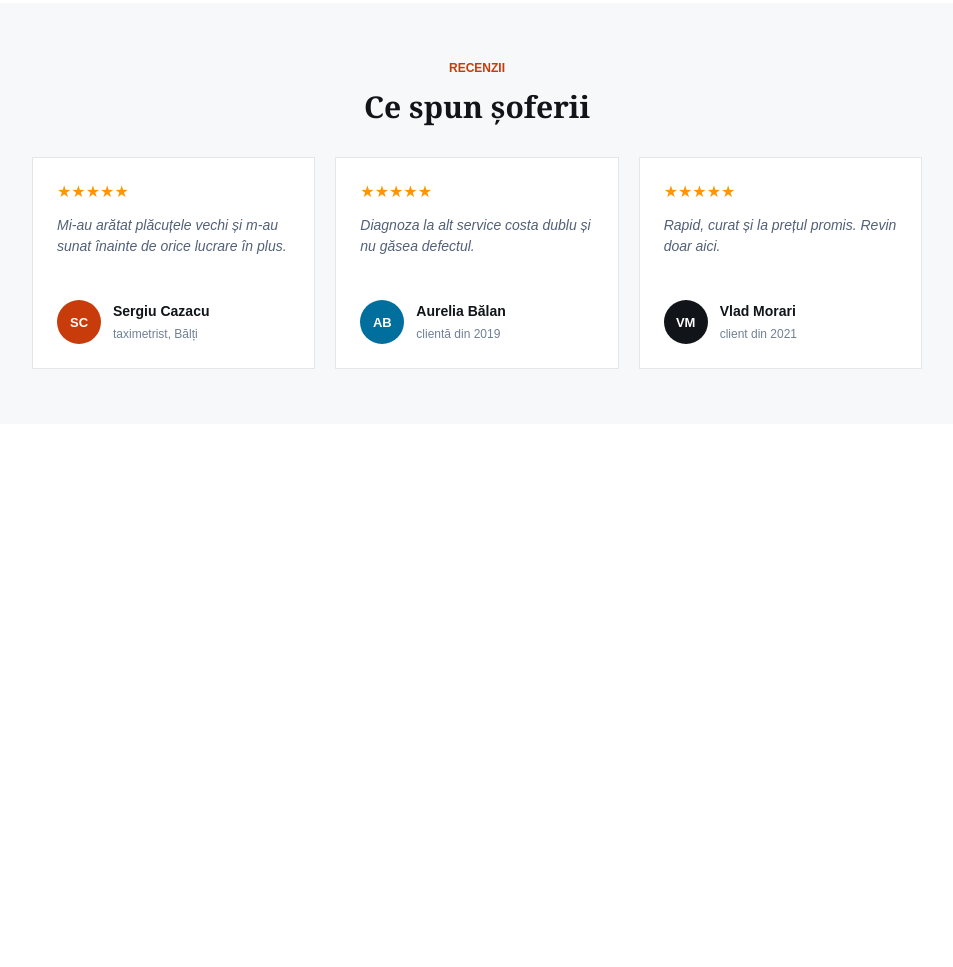
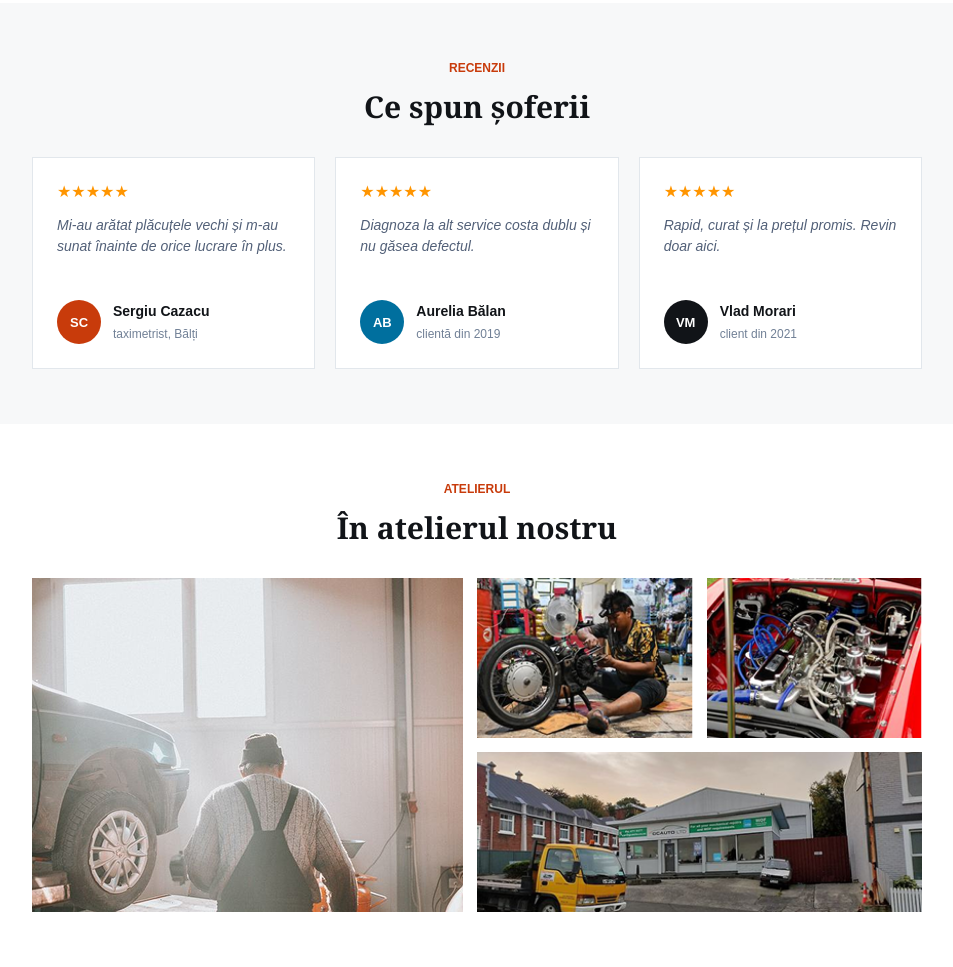
Before and after one commit to Nikolai-Chislari/pdwa-machata-12.2, a plain HTML site: page index.html in a window 1280 px wide. Shown: the part 1973-2940 px from the top of the page, without its empty margins (163-1116 px from the left). Before the commit the page ends 2397 px from the top, so only its background shows below. Drawn offline with Linux system fonts and the light colour scheme.

Commit message:
Добавил галерею мастерской

```diff
--- a/index.html
+++ b/index.html
@@ -271,6 +271,28 @@
     </article>
   </div>
 </section>
+<section class="gallery">
+  <div class="gallery-title">
+    <span class="section-label">ATELIERUL</span>
+    <h2>În atelierul nostru</h2>
+  </div>
+
+  <div class="gallery-grid">
+    <img class="gallery-big"
+         src="images/1.10.png"
+         alt="Mecanic lângă mașină">
+
+    <img src="images/1.11.png"
+         alt="Reparația unei motociclete">
+
+    <img src="images/1.12.png"
+         alt="Unelte în atelier">
+
+    <img class="gallery-wide"
+         src="images/1.13.png"
+         alt="Clădirea service-ului">
+  </div>
+</section>
 </main>
 
 </body>
--- a/style.css
+++ b/style.css
@@ -421,3 +421,39 @@ nav .active{
   color: #718096;
   font-size: 12px;
 }
+.gallery {
+  padding: 55px 35px;
+  background: white;
+}
+
+.gallery-title {
+  margin-bottom: 30px;
+  text-align: center;
+}
+
+.gallery-title h2 {
+  margin: 10px 0;
+  font-family: Georgia, serif;
+  font-size: 30px;
+}
+
+.gallery-grid {
+  display: grid;
+  grid-template-columns: 2fr 1fr 1fr;
+  grid-template-rows: 160px 160px;
+  gap: 14px;
+}
+
+.gallery-grid img {
+  width: 100%;
+  height: 100%;
+  object-fit: cover;
+}
+
+.gallery-big {
+  grid-row: span 2;
+}
+
+.gallery-wide {
+  grid-column: span 2;
+}
```
Also changed, not shown: images/1.10.png (added), images/1.11.png (added), images/1.12.png (added), images/1.13.png (added).
